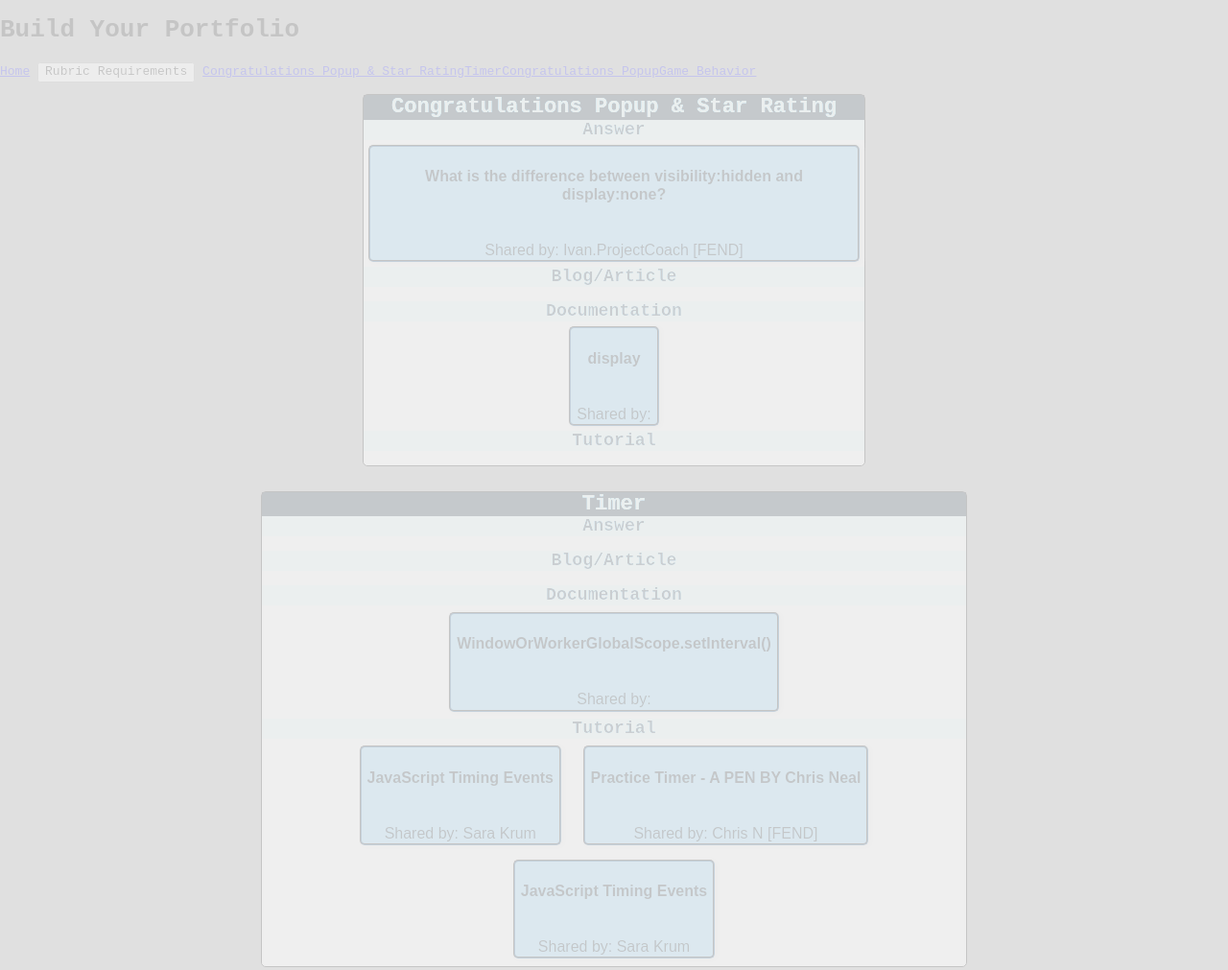
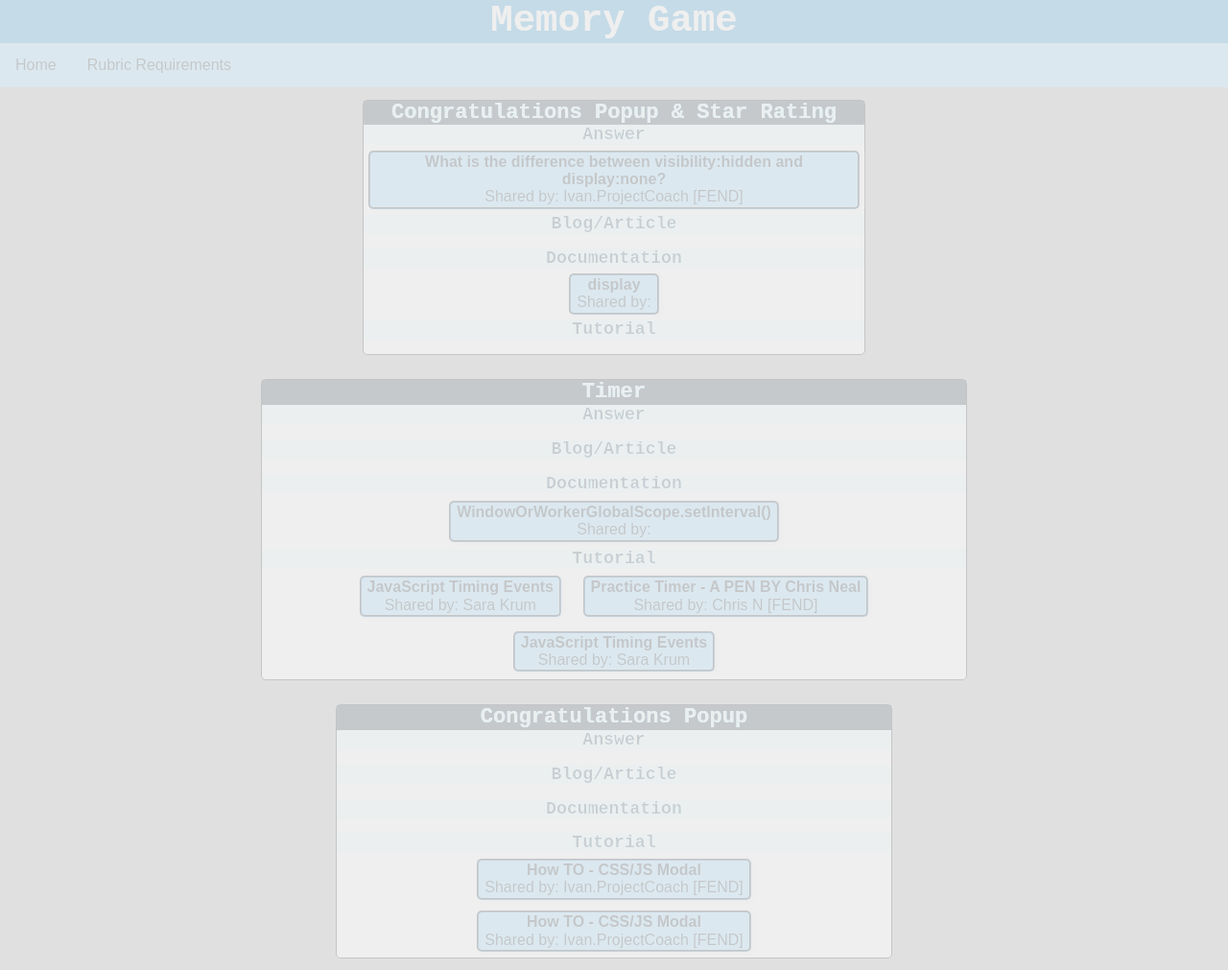
Before and after one commit to crystal-dawn/udacity-fend-memory-game-resources, a plain HTML site: page index.html in a window 1280 px wide. Shown: the top 1011 px of the page at 96% size. Drawn offline with Linux system fonts and the light colour scheme.

Commit message:
feat: styled nav

```diff
--- a/css/app.css
+++ b/css/app.css
@@ -12,7 +12,92 @@ body {
   overflow-x: hidden;
   max-width: 100%;
   background-color: var(--secondary-color-light);
-  mix-blend-mode: soft-light;
+  mix-blend-mode:soft-light;
+}
+
+.container {
+  max-width: 100vw;
+  min-height: 100vh;
+}
+
+/*
+* Navigation Menu
+*/
+
+.nav {
+  overflow: hidden;
+  background-color: var(--primary-color-light);
+  font-family: Arial;
+}
+
+.nav a {
+  float: left;
+  font-size: 16px;
+  color: var(--secondary-color-dark);
+  text-align: center;
+  padding: 14px 16px;
+  text-decoration: none;
+}
+
+/* Dropdown Menu */
+.dropdown {
+  float: left;
+  overflow: hidden;
+}
+
+.dropdown .dropdown-button {
+  font-size: 16px;
+  border: none;
+  outline: none;
+  color: var(--secondary-color-dark);
+  padding: 14px 16px;
+  background-color: inherit;
+  font-family: inherit; /* Important for vertical align on mobile phones */
+  margin: 0;  /* Important for vertical align on mobile phones */
+}
+
+.nav a:hover, .dropdown:hover .dropdown-button {
+  background-color: var(--secondary-color-dark);
+  color: white;
+}
+
+.dropdown-content {
+  display: none;
+  position: absolute;
+  color: black;
+  background-color: white;
+  min-width: 160px;
+  box-shadow: 0px 8px 16px 0px rgba(0, 0, 0, 0.2);
+  z-index: 1;
+}
+
+.dropdown-content a{
+  float: none;
+  color: black;
+  padding: 12px 16px;
+  text-decoration: none;
+  display: block;
+  text-align: left;
+}
+
+.dropdown-content a:hover {
+  background-color: var(--primary-color-light);
+  color: var(--secondary-color-dark);
+  mix-blend-mode: hard-light;
+}
+
+/* Show the dropdown menu on hover */
+.dropdown:hover .dropdown-content {
+  display: block;
+}
+
+.page-header {
+  font-size: 3em;
+  width: 100vw;
+  margin: 0;
+  text-align: center;
+  color: white;
+  background-color: var(--primary-color-dark);
 }
 
 /** Requirement Container **/
@@ -39,7 +124,6 @@ body {
   background-color: white;
 }
 
-/* Type card */
 .type-header {
   font-size: 1.4em;
   margin: 0;
@@ -50,7 +134,6 @@ body {
   mix-blend-mode: hard-light;
 }
 
-/* Resource button */
 .resource {
   font-family: Arial;
   margin: 1%;
@@ -68,3 +151,7 @@ body {
   text-decoration: none;
   color: var(--secondary-color-dark);
 }
+
+.link-header {
+  margin: 0;
+}
--- a/index.html
+++ b/index.html
@@ -12,7 +12,7 @@
 <body>
   <div class="container">
     <header>
-      <h1 class="page-header">Build Your Portfolio</h1>
+      <h1 class="page-header">Memory Game</h1>
     </header>
     <nav class="nav">
       <a class="dropdown-content-link" href="http://tiny.cc/PortfolioProjectResources">Home</a>
--- a/js/app.js
+++ b/js/app.js
@@ -239,8 +239,7 @@ const resourceCard = (requirement, type) => {
         .insertAdjacentHTML('afterend', `
           <button class="resource">
             <a class="link" href=${resources[i].url}>
-              <h4>${resources[i].page}</h4>
-              </br>
+              <h4 class="link-header">${resources[i].page}</h4>
               <span class="credit">Shared by: ${resources[i].sharer}</span>
             </a>
            </button>
```
